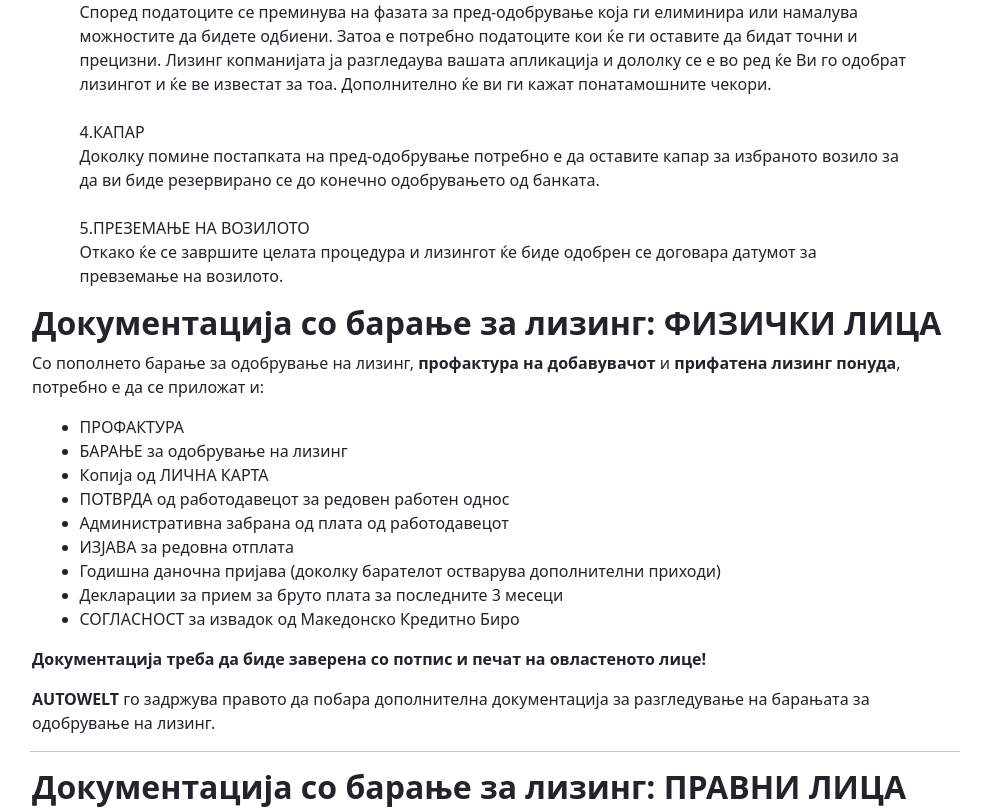
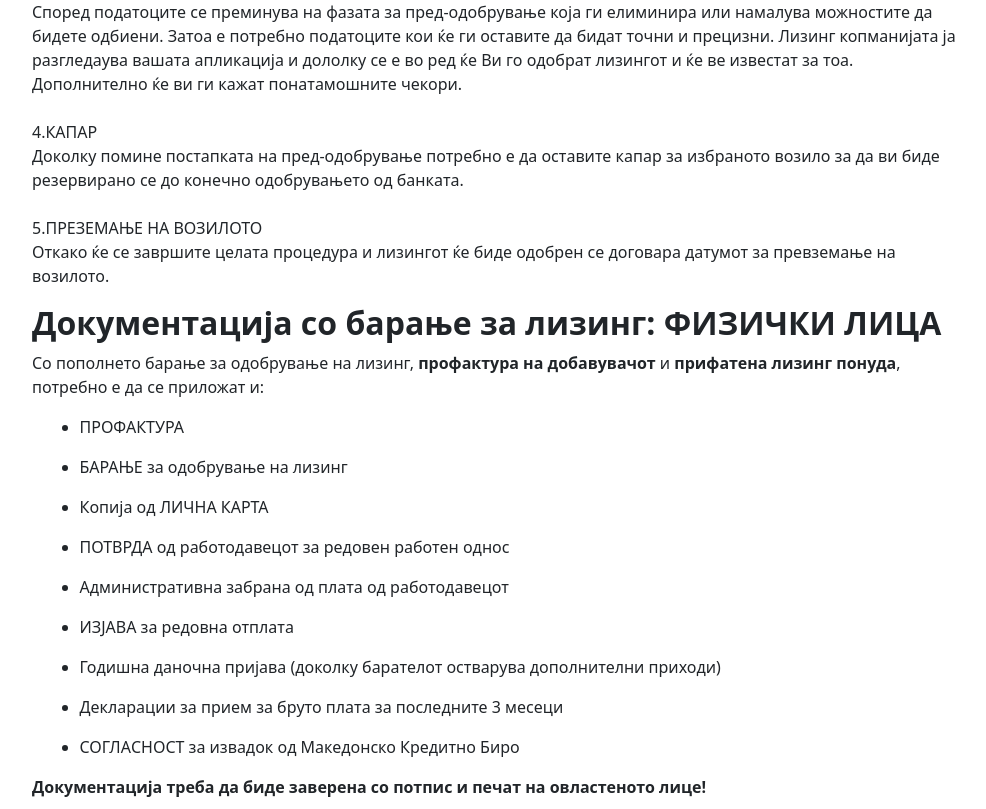
Before and after one commit to Jocka13/AutoWelt, a Vue app: page / in a window 1280 px wide. Shown: the part 1301-2110 px from the top of the page, without its empty margins (145-1131 px from the left). Built offline with nearby package versions, Linux system fonts and the light colour scheme.

Commit message:
added one more component

```diff
--- a/src/components/AutoWeltBody.vue
+++ b/src/components/AutoWeltBody.vue
@@ -19,27 +19,10 @@
         Корисникот на лизинг е обврзан да го осигура возилото со целосно КАСКО осигурување за целото времетраење на лизингот, вклучувајќи и додаток во случај на кражба и проневера.
       </p>
     </div>
+    <!-- Fixed Lizing List-->
     <LizingList/>
-    <div class="row">
-      <div class="col-10 mx-auto">
-        <h2 class="fw-bold">Документација со барање за лизинг: ФИЗИЧКИ ЛИЦА</h2>
-        <p>Со пополнето барање за одобрување на лизинг, <strong>профактура на добавувачот</strong> и <strong>прифатена лизинг понуда</strong>, потребно е да се приложат и:</p>
-      </div>
-      <ul class="col-9 mx-auto">
-        <li>ПРОФАКТУРА</li>
-        <li>БАРАЊЕ за одобрување на лизинг</li>
-        <li>Копија од ЛИЧНА КАРТА</li>
-        <li>ПОТВРДА од работодавецот за редовен работен однос</li>
-        <li>Административна забрана од плата од работодавецот</li>
-        <li>ИЗЈАВА за редовна отплата</li>
-        <li>Годишна даночна пријава (доколку барателот остварува дополнителни приходи)</li>
-        <li>Декларации за прием за бруто плата за последните 3 месеци</li>
-        <li>СОГЛАСНОСТ за извадок од Македонско Кредитно Биро</li>
-      </ul>
-      <p class="col-10 mx-auto"><strong>Документација треба да биде заверена со потпис и печат на овластеното лице!</strong></p>
-      <p class="col-10 mx-auto mb-0"><strong>AUTOWELT</strong> го задржува правото да побара дополнителна документација за разгледување на барањата за одобрување на лизинг.
-      </p>
-    </div>
+    <!--Add FizickiLica List-->
+    <FizickiLicaList/>
     <hr class="col-10 mx-auto">
      <div class="row">
        <div class="col-10 mx-auto">
@@ -73,14 +56,10 @@
 
 <script>
 import LizingList from "@/components/LizingList";
+import FizickiLicaList from "@/components/FizickiLicaList";
 export default {
 name: "AutoWeltBody",
-  components: {LizingList},
-  data(){
-  return{
-
-  }
-}
+  components: {FizickiLicaList, LizingList},
 }
 </script>
 
--- /dev/null
+++ b/src/components/FizickiLicaList.vue
@@ -0,0 +1,57 @@
+<template>
+  <div class="row">
+    <div class="col-10 mx-auto">
+      <h2 class="fw-bold">Документација со барање за лизинг: ФИЗИЧКИ ЛИЦА</h2>
+      <p>Со пополнето барање за одобрување на лизинг, <strong>профактура на добавувачот</strong> и <strong>прифатена лизинг понуда</strong>, потребно е да се приложат и:</p>
+    </div>
+    <ul class="col-9 mx-auto" v-for="item in objectList">
+      <li>{{item.text}}</li>
+    </ul>
+    <p class="col-10 mx-auto"><strong>Документација треба да биде заверена со потпис и печат на овластеното лице!</strong></p>
+    <p class="col-10 mx-auto mb-0"><strong>AUTOWELT</strong> го задржува правото да побара дополнителна документација за разгледување на барањата за одобрување на лизинг.
+    </p>
+  </div>
+</template>
+
+<script>
+export default {
+name: "FizickiLicaList",
+data(){
+  return {
+      objectList : [
+        {
+          text: 'ПРОФАКТУРА'
+        },
+        {
+          text: 'БАРАЊЕ за одобрување на лизинг'
+        },
+        {
+          text: 'Копија од ЛИЧНА КАРТА'
+        },
+        {
+          text: 'ПОТВРДА од работодавецот за редовен работен однос'
+        },
+        {
+          text: 'Административна забрана од плата од работодавецот'
+        },
+        {
+          text: 'ИЗЈАВА за редовна отплата'
+        },
+        {
+          text: 'Годишна даночна пријава (доколку барателот остварува дополнителни приходи)'
+        },
+        {
+          text: 'Декларации за прием за бруто плата за последните 3 месеци'
+        },
+        {
+          text: 'СОГЛАСНОСТ за извадок од Македонско Кредитно Биро'
+        }
+      ]
+    }
+  }
+}
+</script>
+
+<style scoped>
+
+</style>
--- a/src/components/LizingList.vue
+++ b/src/components/LizingList.vue
@@ -1,8 +1,8 @@
 <template>
   <div class="row">
     <h2 class="col-10 mx-auto fw-bold">Чекори за купување возило на лизинг:</h2>
-    <ul class="col-9 mx-auto mt-2" v-for="id in objectList">
-      <li class="list-unstyled">{{id.id}}.{{id.title}}</li>
+    <ul class="col-10 mx-auto mt-2" v-for="id in objectList">
+      <li class="list-unstyled mb-0">{{id.id}}.{{id.title}}</li>
       <p class="mb-0">{{id.innerBody}}</p>
     </ul>
   </div>
```
